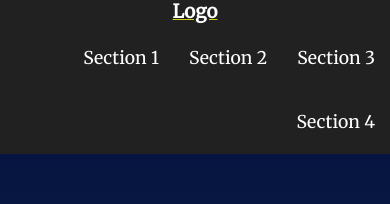
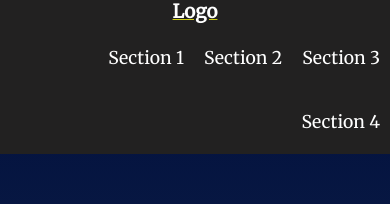
Before and after one commit to George8246/Navigate-Through-Sections, a plain HTML site: page index.html in a window 390 px wide. Shown: the top 204 px of the page. Drawn offline with Linux system fonts and the light colour scheme.

Commit message:
decreasing the padding

```diff
--- a/css/styles.css
+++ b/css/styles.css
@@ -174,6 +174,10 @@ section {
   .page__header {
     text-align: center;
   }
+
+  .nav_anchor {
+    padding: 21px 10px;
+  }
 }
 
 /* Footer Styles */
```
